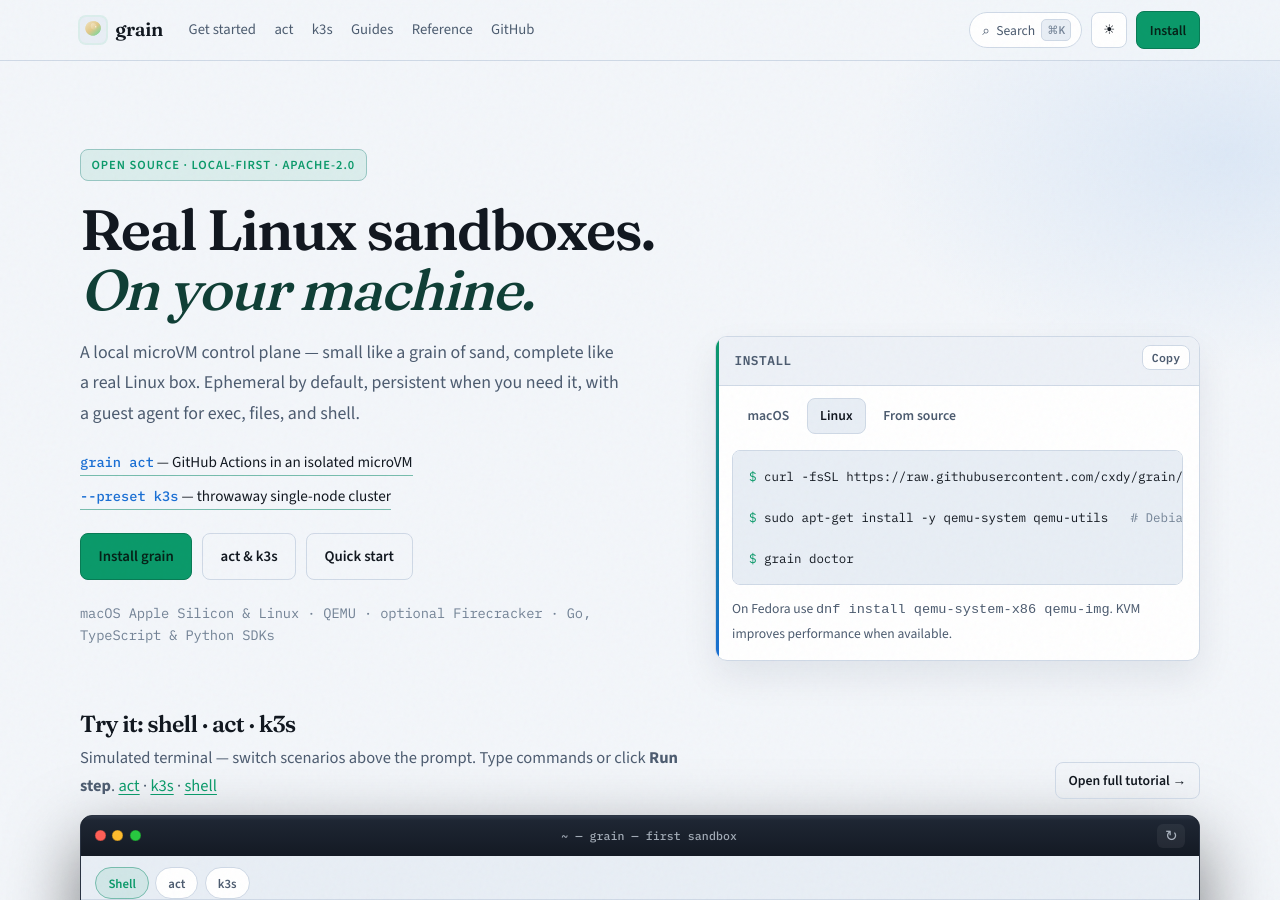
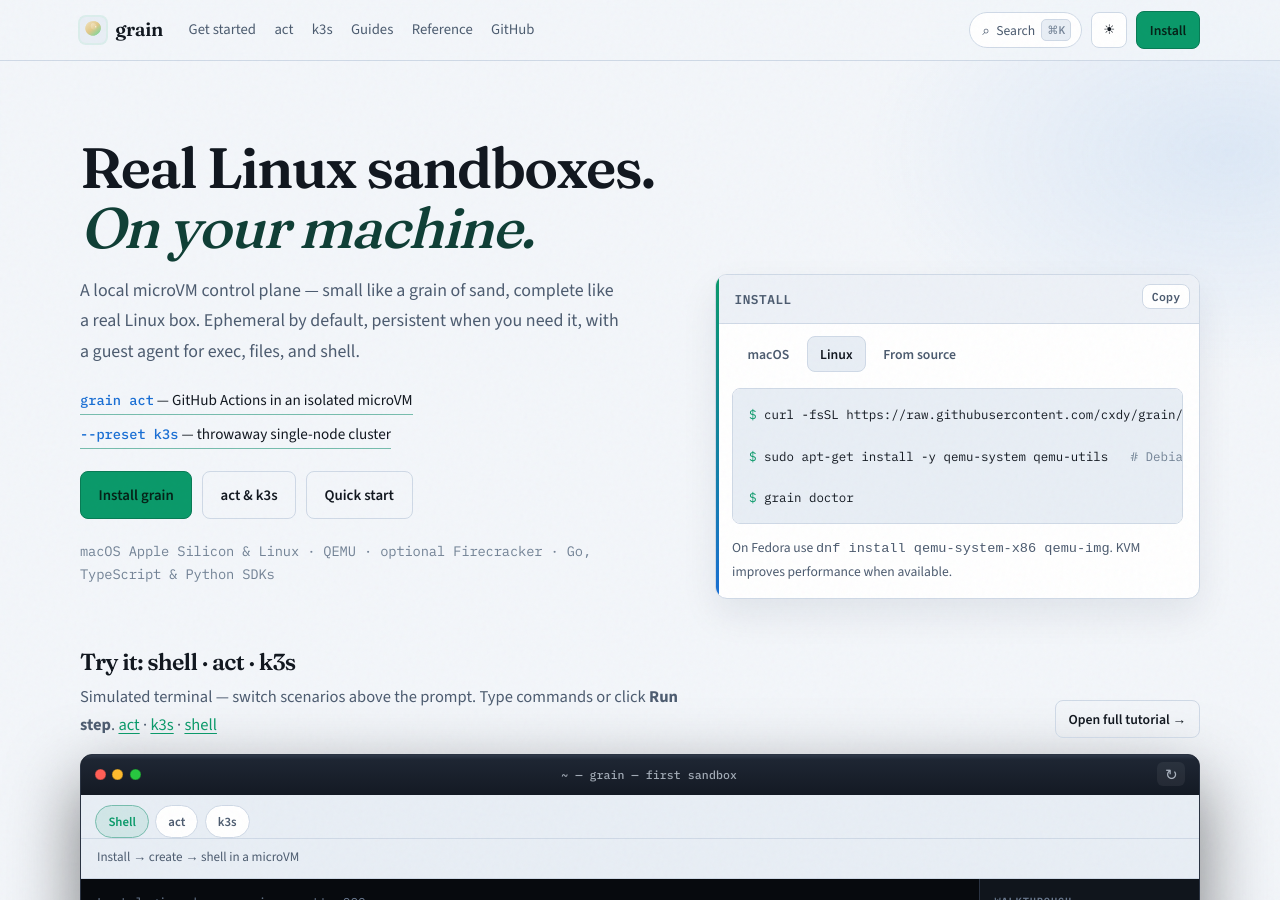
Before and after one commit to cxdy/grain, a Jekyll site: the page built from docs/index.md, in a window 1280 px wide and 900 px high. Built offline with Jekyll 4.4.1, drawn with Linux system fonts in a browser that asks for light colours.

Commit message:
docs: remove hero eyebrow line from homepage
Drop the Open source / local-first / Apache-2.0 chip above the title.

```diff
--- a/docs/index.md
+++ b/docs/index.md
@@ -7,7 +7,6 @@
 <section class="hero">
   <div class="wrap hero-grid">
     <div>
-      <p class="eyebrow">Open source · local-first · Apache-2.0</p>
       <h1>Real Linux sandboxes.<br><span class="hero-line2">On your machine.</span></h1>
       <p class="hero-lead">
         A local microVM control plane — small like a grain of sand, complete like a real Linux box.
```
